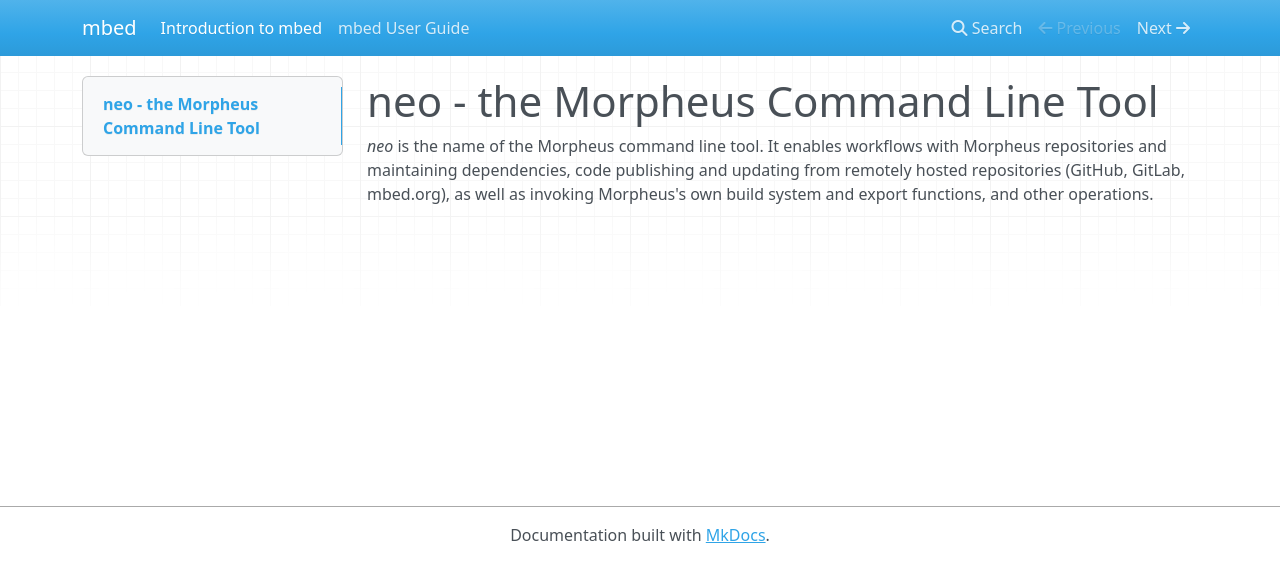
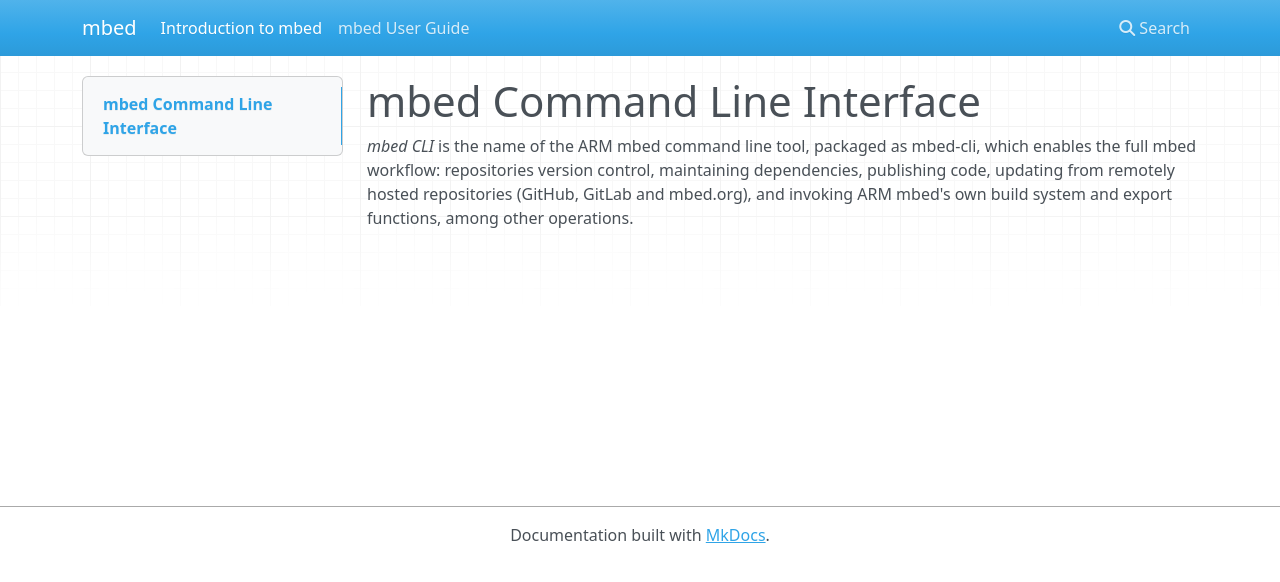
Before and after one commit to ARMmbed/mbed-cli, an MkDocs documentation site: the page built from docs/index.md, in a window 1280 px wide. Shown: the top 582 px of the page. Built offline with MkDocs 1.6.1, drawn with Linux system fonts in a browser that asks for light colours; nearby versions of some CDN libraries; old or Windows-style settings are respelled for this version of MkDocs.

Commit message:
Documentation update

```diff
--- a/docs/index.md
+++ b/docs/index.md
@@ -1,3 +1,3 @@
-# neo - the Morpheus Command Line Tool
+# mbed Command Line Interface
 
-*neo* is the name of the Morpheus command line tool. It enables workflows with Morpheus repositories and maintaining dependencies, code publishing and updating from remotely hosted repositories (GitHub, GitLab, mbed.org), as well as invoking Morpheus's own build system and export functions, and other operations.
+*mbed CLI* is the name of the ARM mbed command line tool, packaged as mbed-cli, which enables the full mbed workflow: repositories version control, maintaining dependencies, publishing code, updating from remotely hosted repositories (GitHub, GitLab and mbed.org), and invoking ARM mbed's own build system and export functions, among other operations.
```
Also changed, not shown: README.md (+0 -7 lines), docs/user_guide.md (deleted, +0 -1 lines).
